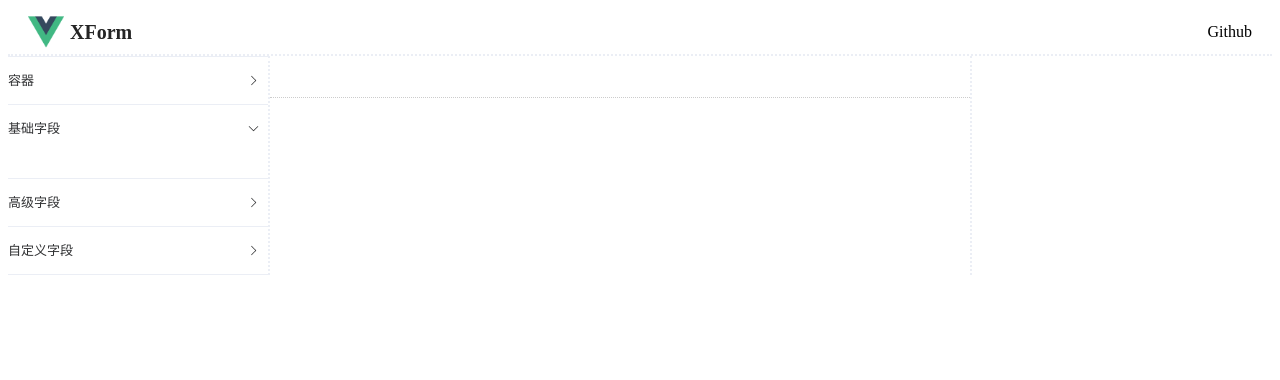
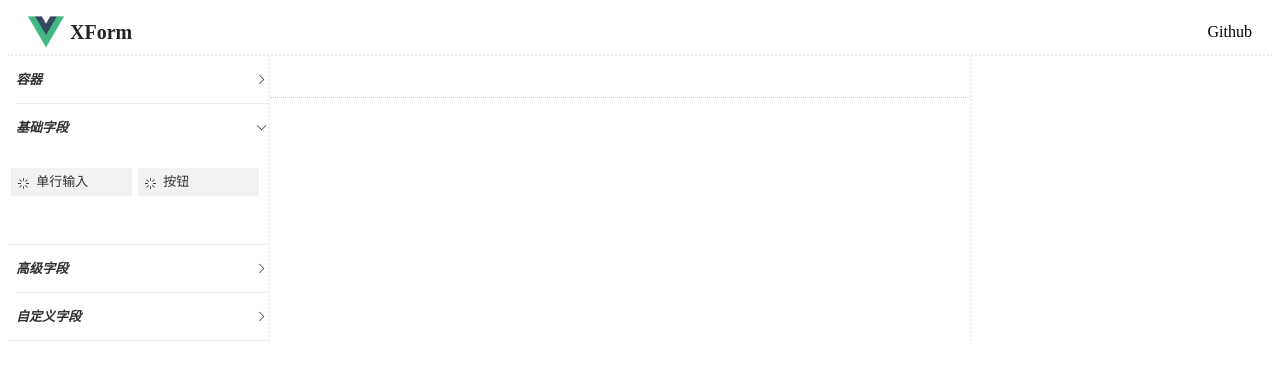
Before and after one commit to kaikaixue/x-form, a Vue app: page / in a window 1280 px wide. Both pictures are taken after a click on the button "基础字段". Shown: the top 380 px of the page. Built offline with nearby package versions, Linux system fonts and the light colour scheme.

Commit message:
左侧字段demo

```diff
--- a/package.json
+++ b/package.json
@@ -13,6 +13,7 @@
     "element-ui": "^2.15.10",
     "vue": "^3.2.13",
     "vue-router": "^4.0.3",
+    "vuedraggable": "^4.1.0",
     "vuex": "^4.0.0"
   },
   "devDependencies": {
--- a/src/components/form-designer/widget-panel/index.vue
+++ b/src/components/form-designer/widget-panel/index.vue
@@ -1,11 +1,39 @@
 <template>
     <el-scrollbar class="side-scroll-bar">
         <el-collapse class="widget-collapse" value="activeName">
-            <el-collapse-item name="容器" title="容器"></el-collapse-item>
-            <el-collapse-item
-                name="基础字段"
-                title="基础字段"
-            ></el-collapse-item>
+            <el-collapse-item name="容器" title="容器"
+                >w1sdf11sdq1</el-collapse-item
+            >
+            <el-collapse-item name="基础字段" title="基础字段"
+                ><Draggable
+                    tag="ul"
+                    :list="basicFields"
+                    :group="{ name: 'dragGroup', pull: 'clone', put: false }"
+                    :clone="handleBasicFieldWidgetClone"
+                    ghost-class="ghost"
+                    :sort="false"
+                    itemKey="id"
+                    style="padding: 3px"
+                >
+                    <template #item="{ element }">
+                        <div
+                            class="container-widget-item"
+                            :title="element.title"
+                        >
+                            <span>
+                                <el-icon
+                                    style="
+                                        vertical-align: middle;
+                                        margin-right: 3px;
+                                    "
+                                    ><Loading
+                                /></el-icon>
+                                {{ element.title }}
+                            </span>
+                        </div>
+                    </template>
+                </Draggable>
+            </el-collapse-item>
             <el-collapse-item
                 name="高级字段"
                 title="高级字段"
@@ -19,12 +47,27 @@
 </template>
 
 <script>
+import Draggable from 'vuedraggable'
+import { basicFields } from './widgetsConfig'
 export default {
     name: 'widget-panel',
+    components: {
+        Draggable,
+    },
     data() {
         return {
             activeName: ['容器', '基础字段', '高级字段', '自定义字段'],
+            basicFields: [],
         }
+    },
+    mounted() {
+        this.loadWidgets()
+    },
+    methods: {
+        loadWidgets() {
+            this.basicFields = basicFields
+        },
+        handleBasicFieldWidgetClone() {},
     },
 }
 </script>
@@ -37,5 +80,28 @@ export default {
 }
 
 .widget-collapse {
+    border-top-width: 0px;
+
+    ::v-deep .el-collapse-item__header {
+        margin-left: 8px;
+        font-style: italic;
+        font-weight: bold;
+    }
+
+    .container-widget-item,
+    .field-widget-item {
+        display: inline-block;
+        height: 28px;
+        line-height: 28px;
+        width: 115px;
+        // float: left;
+        padding-left: 6px;
+        margin: 0px 6px 0px 0px;
+        cursor: move;
+        white-space: nowrap;
+        text-overflow: ellipsis;
+        overflow: hidden;
+        background-color: #f1f2f3;
+    }
 }
 </style>
--- /dev/null
+++ b/src/components/form-designer/widget-panel/widgetsConfig.js
@@ -0,0 +1,21 @@
+// widget 配置
+export const container = {
+
+}
+
+export const basicFields = [
+    {
+        id: 0,
+        type: 'input',
+        title: '单行输入',
+        icon: 'el-icon-phone-outline',
+        formItemFlag: true
+    },
+    {
+        id: 1,
+        type: 'button',
+        title: '按钮',
+        icon: 'el-icon-phone-outline',
+        formItemFlag: false
+    }
+]
--- a/src/main.js
+++ b/src/main.js
@@ -4,7 +4,14 @@ import App from './App.vue'
 import ElementPlus from 'element-plus'
 import 'element-plus/dist/index.css'
 
+import * as ElementPlusIconsVue from '@element-plus/icons-vue'
 const app = createApp(App)
+
+for (const [key, component] of Object.entries(ElementPlusIconsVue)) {
+    app.component(key, component)
+}
+
+
 
 app.use(ElementPlus)
 
```
Also changed, not shown: src/components/form-designer/designer.js (added), 1 other file (tests, documents, lock files or other folders).
